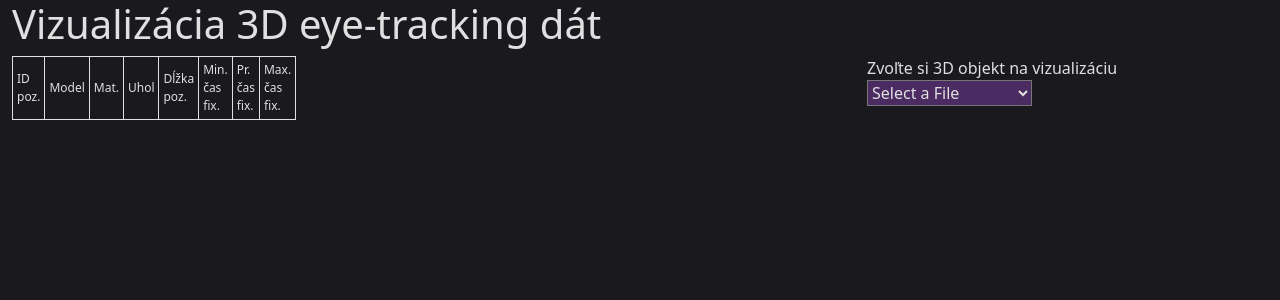
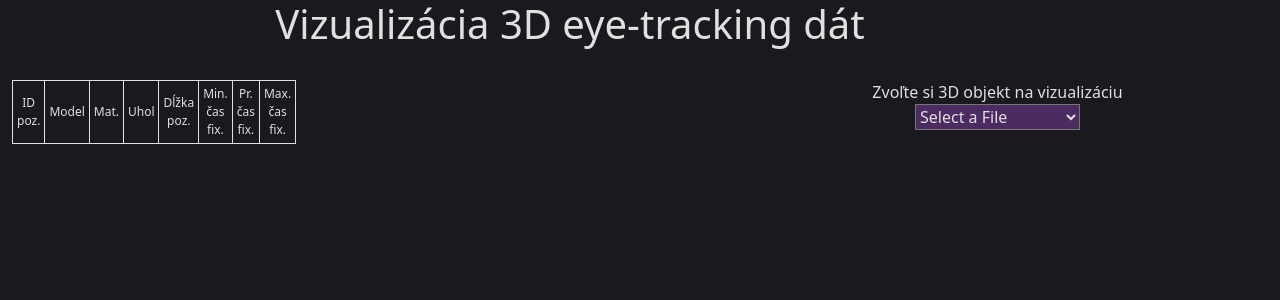
Before and after one commit to DSWagner/VD, a React (Create React App) app: page / in a window 1280 px wide. Shown: the top 300 px of the page. Built offline with nearby package versions, Linux system fonts and the light colour scheme.

Commit message:
grid_layout fix

```diff
--- a/src/App.css
+++ b/src/App.css
@@ -32,11 +32,11 @@ body {
   margin: 20px 0;
 }
 
-.three-canvas {
+/* .three-canvas {
   width: 250px;
   height: 250px;
   margin: auto;
-}
+} */
 
 select {
   background-color: #4c2b62; /* replace with your desired color */
--- a/src/App.js
+++ b/src/App.js
@@ -44,8 +44,8 @@ function App() {
   };
 
   return (
-    <div className="App" className="container" style={{margin: 0}}>
-      <div className="row" className="header">
+    <div className="App container" style={{margin: 0}}>
+      <div className="row header">
         <h1>Vizualizácia 3D eye-tracking dát</h1>
       </div>
 
@@ -77,6 +77,8 @@ function App() {
                 setTimeViz={setTimeViz}
                 obsPos={obsPos}
                 setObsPos={setObsPos}
+                tableData={tableData}
+                setTableData={setTableData}
               />
             </>
           )}
--- a/src/ThreeCanvas.js
+++ b/src/ThreeCanvas.js
@@ -73,6 +73,7 @@ const ThreeCanvas = ({
         avgDuration,
         maxDuration,
       ];
+      console.log(tableData);
       const tmpTableData = [tableData[0], row];
       setTableData(tmpTableData);
     }
@@ -216,7 +217,8 @@ const ThreeCanvas = ({
 
               // Read and console log the fixations attribute
               const fixations = matchingObject.fixations;
-
+              // console.log(matchingObject);
+              // console.log(fixations);
               getTableData(matchingObject, fixations);
 
               // console.log("Fixations:", fixations);
@@ -253,6 +255,7 @@ const ThreeCanvas = ({
       renderer.dispose(); // Dispose of the renderer
       controls.dispose();
     };
+  // }, [observerId, modelFileName, tableData, setTableData]); // Depend on modelFileName to re-trigger loading
   }, [observerId, modelFileName]); // Depend on modelFileName to re-trigger loading
 
   useEffect(() => {
```
